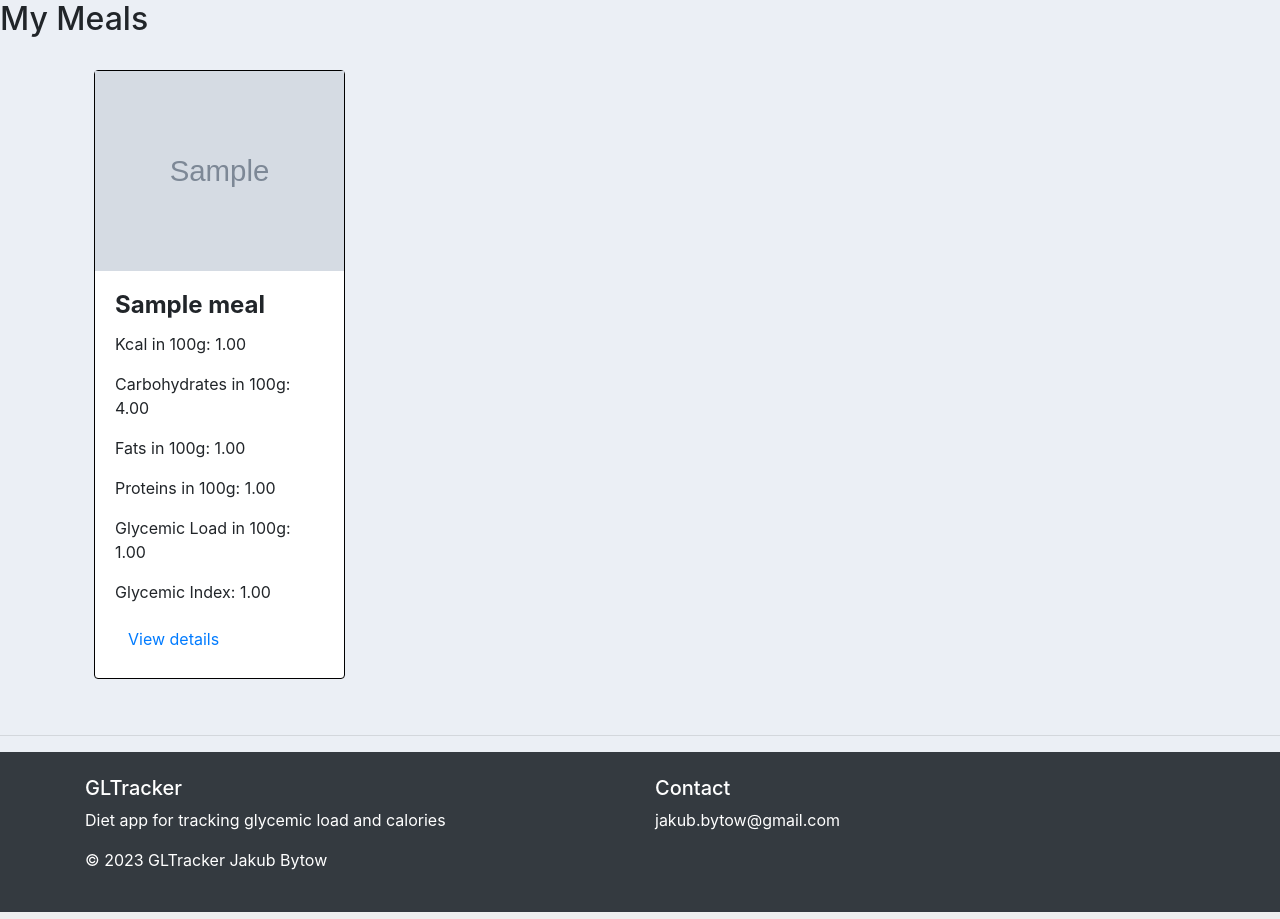
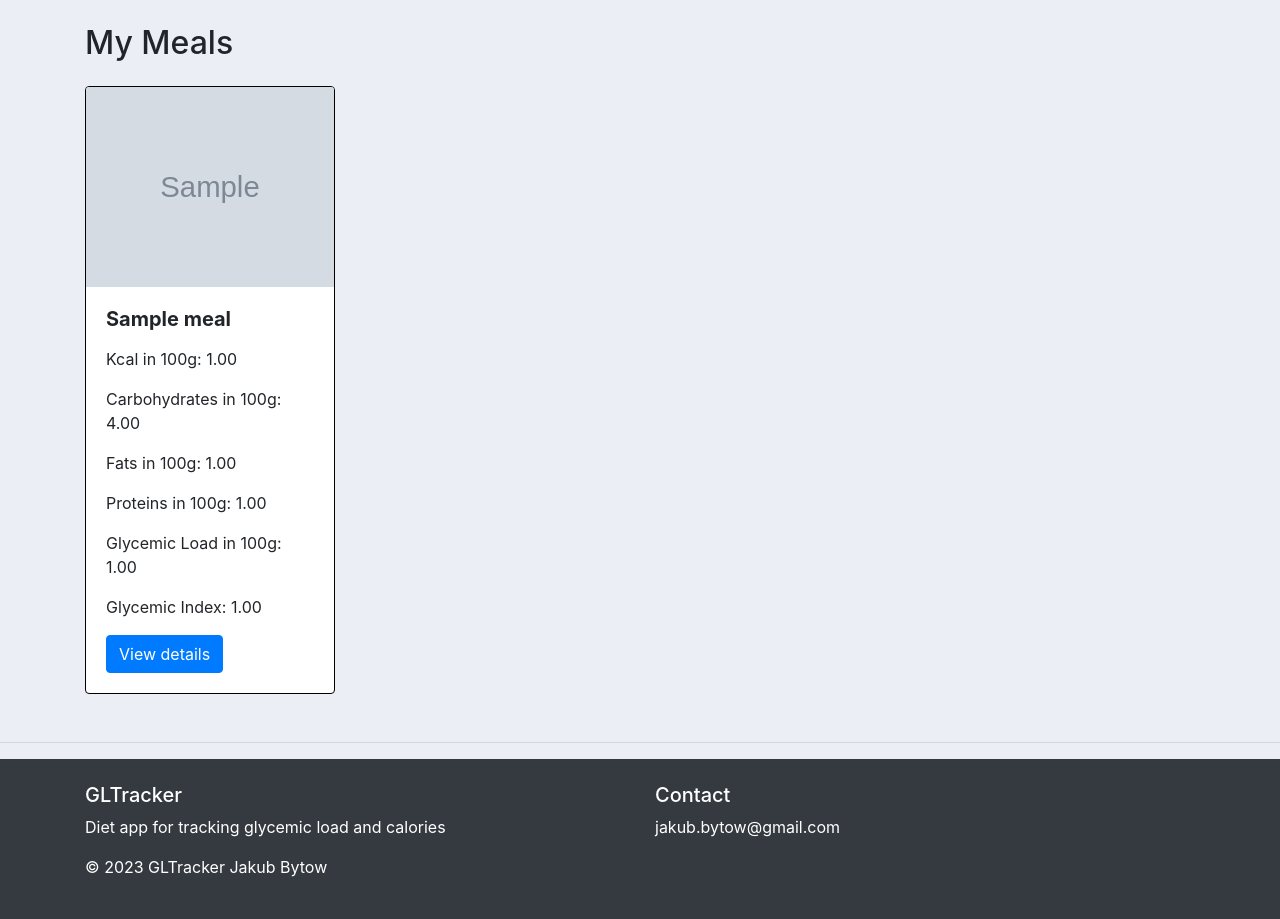
Before and after one commit to jbytow/GLTracker, a Django app: page /food/meals/ in a window 1280 px wide. Shown: the part 56-975 px from the top of the page. Run offline with Django 4.2, Linux system fonts and the light colour scheme; a user stored in the database is signed in; tables that the repository leaves empty hold one stand-in row (values such as "Sample post"); grey boxes marked "Sample" are stand-in pictures; some libraries are stand-ins or nearby versions.

Commit message:
0.95 meal_list.html update

```diff
--- a/gltracker/food/static/food/css/food_styles.css
+++ b/gltracker/food/static/food/css/food_styles.css
@@ -1,5 +1,18 @@
 .meal-tile-border {
   border: 1px solid #000;
+}
+
+.meal-image {
+    height: 200px;
+}
+
+.fixed-card-width {
+    width: 250px;
+}
+
+.pagination-container {
+    display: flex;
+    justify-content: center;
 }
 
 .ingredient-form {
--- a/gltracker/food/templates/meal_list.html
+++ b/gltracker/food/templates/meal_list.html
@@ -8,53 +8,47 @@
 
 <link rel="stylesheet" type="text/css" href="{% static 'food/css/food_styles.css' %}">
 
+<div class="container my-4">
+    <h2 class="mb-4">My Meals</h2>
 
-  <h2>My Meals</h2>
-
-  <div class='py-4 mt-auto'>
-    <div class='container px-4'>
-
-      <div class="row meal-tiles">
+    <div class="row">
         {% for meal in pages %}
-          <div class="col-sm-12 col-md-12 col-lg-4 col-xl-3 d-flex align-items-stretch meal-tile">
-            <div class="card mb-3 meal-tile-border">
+            <div class="col-sm-12 col-md-6 col-lg-4 col-xl-3 mb-4 d-flex align-items-stretch">
+                <div class="card fixed-card-width meal-tile-border">
                     {% if meal.image %}
-                  <img src="{{ meal.image.url }}" alt="{{ meal.name }}" class="img-fluid" style="height: 200px;">
+                        <img src="{{ meal.image.url }}" alt="{{ meal.name }}" class="card-img-top meal-image">
                     {% else %}
-                  <img src="{% static 'images/mealdefault.png' %}" alt="Default Image" class="img-fluid" style="height: 200px;">
+                        <img src="{% static 'images/mealdefault.png' %}" alt="Default Image" class="card-img-top meal-image">
                     {% endif %}
-
                     <div class="card-body">
-
-                <h4 class='card-title'> <strong>{{ meal.name }}</strong></h4>
+                        <h5 class="card-title"><Strong>{{ meal.name }}</Strong></h5>
                         {% with macros=meal.calculate_total_macros_meal %}
+                            <p class="card-text">
                                 <p>Kcal in 100g: {{ macros.total_kcal_per_100g }}</p>
                                 <p>Carbohydrates in 100g: {{ macros.total_carbohydrates_per_100g }}</p>
                                 <p>Fats in 100g: {{ macros.total_fats_per_100g }}</p>
                                 <p>Proteins in 100g: {{ macros.total_proteins_per_100g }}</p>
                                 <p>Glycemic Load in 100g: {{ macros.total_glycemic_load_per_100g }}</p>
                                 <p>Glycemic Index: {{ macros.average_glycemic_index }}</p>
+                            </p>
                         {% endwith %}
-
-                  <div class='mt-auto'>
-                      <a href="{% url 'meal_details' meal.id %}" type='button' class='btn btn-link'>
-                          View details
-                      </a>
+                        <a href="{% url 'meal_details' meal.id %}" class="btn btn-primary">View details</a>
                     </div>
-              </div>
-
                 </div>
             </div>
         {% empty %}
             <div class="col-12">
-            <p>No meals found.</p>
+                <div class="alert alert-warning" role="alert">
+                    No meals found.
+                </div>
             </div>
         {% endfor %}
     </div>
 
       {% if pages.has_other_pages %}
-            <div class='d-flex justify-content-center'>
-                <ul class='pagination'>
+        <div class="d-flex justify-content-center mt-4">
+            <nav aria-label="Meal pages navigation">
+                <ul class="pagination">
                     {% if pages.has_previous %}
                         <li class='page-item'>
                             <a class='page-link' href='?page={{ pages.previous_page_number }}'>&laquo;</a>
@@ -85,12 +79,10 @@
                         </li>
                     {% endif %}
                 </ul>
+            </nav>
         </div>
     {% endif %}
 
   </div>
-  </div>
 
-    </div>
-  </div>
 {% endblock %}
--- a/gltracker/food/views.py
+++ b/gltracker/food/views.py
@@ -52,7 +52,7 @@ def fooditem_delete(request, food_item_id):   # doesn't really delete but change
 
 @login_required()
 def meal_list(request):
-    meals = Meal.objects.filter(user=request.user)
+    meals = Meal.objects.filter(user=request.user).order_by('-id')
 
     paginator = Paginator(meals, 4)
     page = request.GET.get('page')
```
Lines whose indentation alone changed are shown as unchanged.
